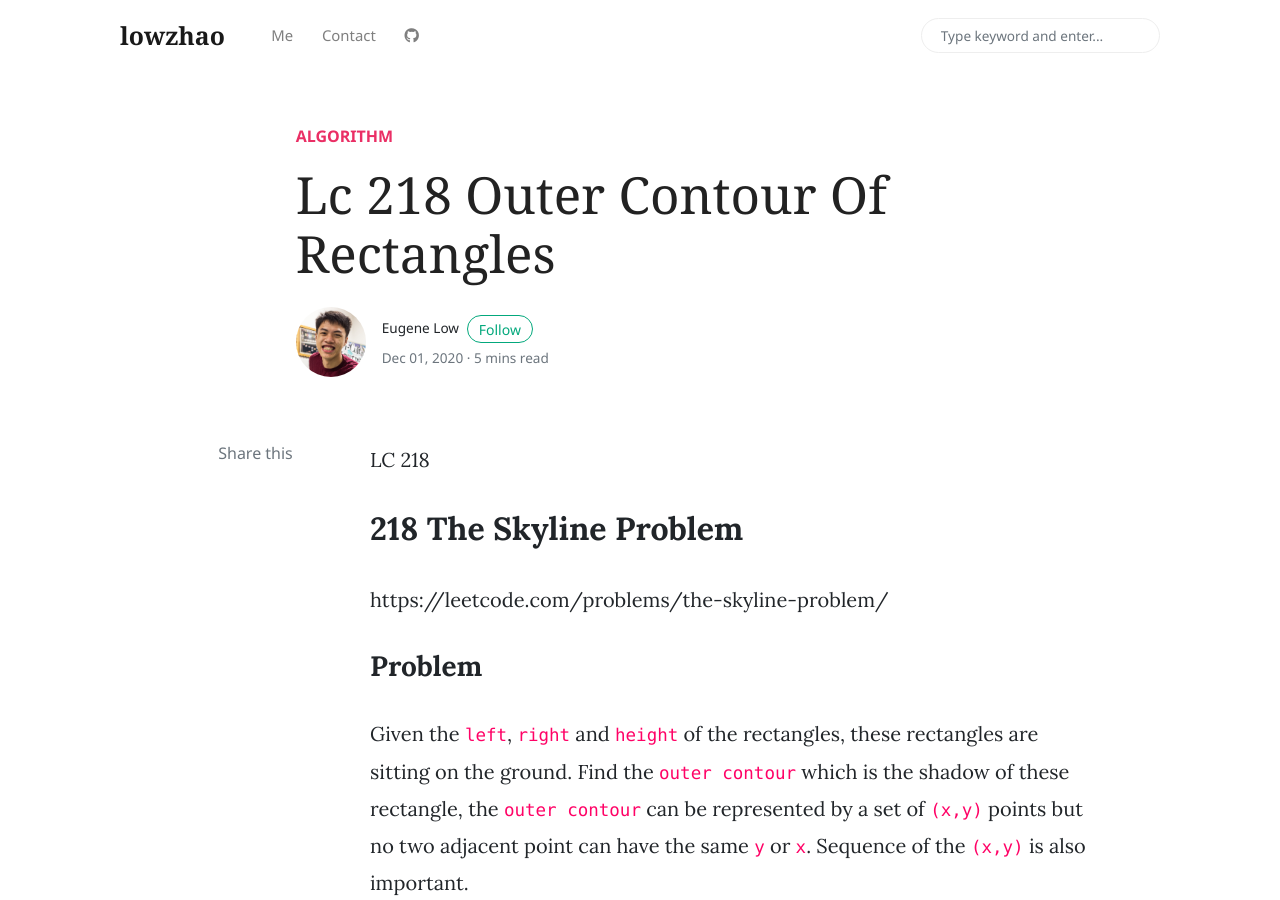
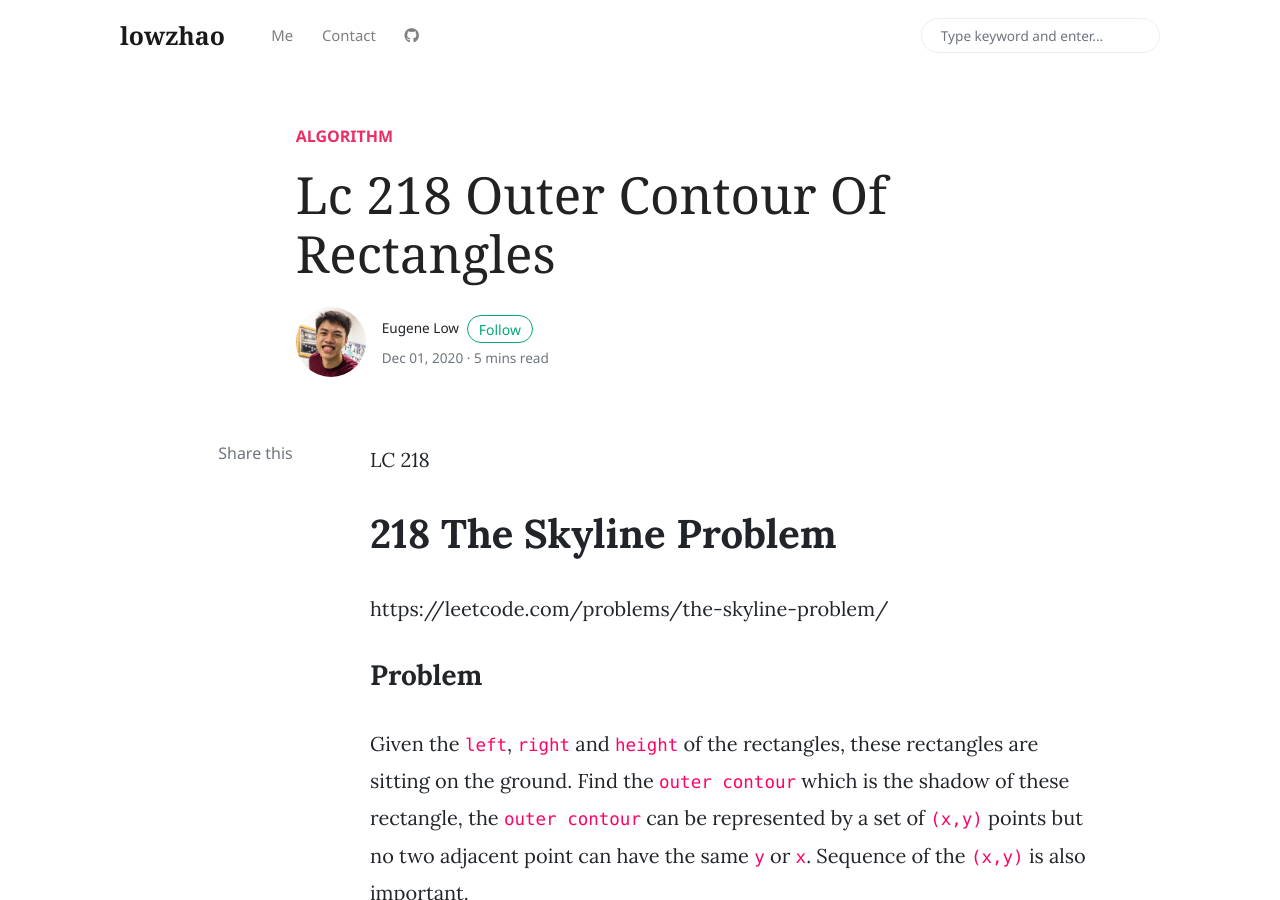
Before and after one commit to lowzhao/lowzhao, a Jekyll site: the page built from _posts/2020-12-01-lc-218-outer-contour-of-rectangles.md, in a window 1280 px wide and 900 px high. Built offline with Jekyll 4.4.1, drawn with Linux system fonts in a browser that asks for light colours; nearby versions of some CDN libraries; comment, search, counter and statistics services are not loaded.

```diff
--- a/_posts/2020-12-01-lc-218-outer-contour-of-rectangles.md
+++ b/_posts/2020-12-01-lc-218-outer-contour-of-rectangles.md
@@ -12,7 +12,7 @@ tags:
 ---
 LC 218
 
-## 218 The Skyline Problem
+# 218 The Skyline Problem
 
 https://leetcode.com/problems/the-skyline-problem/
 
```
